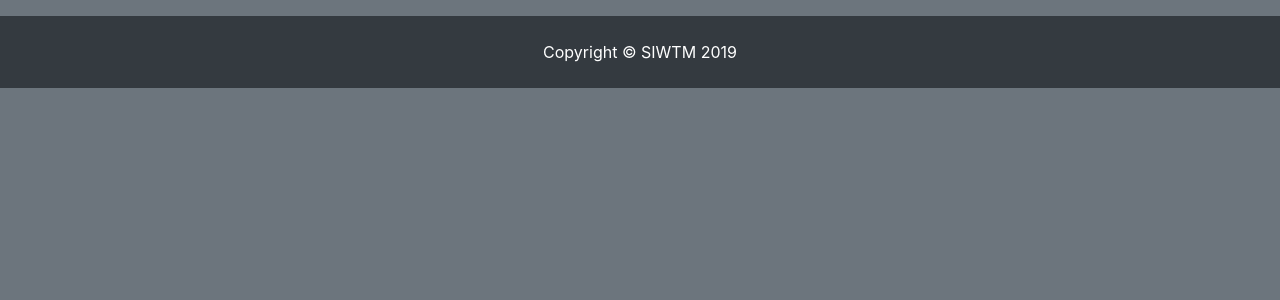
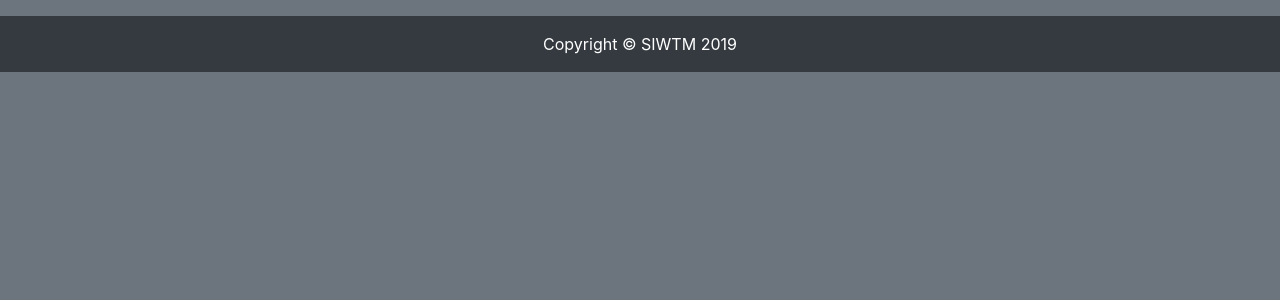
Before and after one commit to Jaimemorillo/ShouldIwatchThisMovie, a Flask app: template app/templates/base.html in a window 1280 px wide. Shown: the part 56-356 px from the top of the page. Run offline with Flask 2, Linux system fonts and the light colour scheme; the template is opened without the code that fills it, so the values that code supplies are empty; parts of the project's set-up code (start-up, migrations or seed data) failed here and were passed over; some libraries are stand-ins or nearby versions.

Commit message:
Visual fixing

```diff
--- a/app/templates/base.html
+++ b/app/templates/base.html
@@ -74,13 +74,21 @@
     <!-- /.container -->
 
     <!-- Footer -->
-    <footer class="py-4 bg-dark">
+    {% if 'movie' in request.path %}
+    <footer class="py-3 bg-dark fixed-bottom">
         <div class="container">
             <p class="m-0 text-center text-white">Copyright &copy; SIWTM 2019</p>
         </div>
         <!-- /.container -->
     </footer>
-
+    {% else %}
+    <footer class="py-3 bg-dark">
+        <div class="container">
+            <p class="m-0 text-center text-white">Copyright &copy; SIWTM 2019</p>
+        </div>
+        <!-- /.container -->
+    </footer>
+    {% endif %}
     <!-- Bootstrap core JavaScript -->
     <script src="../static/vendor/jquery/jquery.min.js"></script>
     <script src="../static/vendor/bootstrap/js/bootstrap.bundle.min.js"></script>
--- a/app/templates/movie.html
+++ b/app/templates/movie.html
@@ -3,13 +3,13 @@
 {% block content %}
 
 <div class="card my-4">
-    <div class="row">
+    <a href="/{{request.path.split('/')[1]}}" class="row text-dark card-link">
         <img class="card-img-top col-lg-3 col-md-5 my-3 ml-3" src="{{ movies.image_path[id] }}" alt="">
         <div class="card-body col-lg-8 col-md-6 my-5 mx-3">
             <h4 class="card-title text-center"> {{ movies.title[id] }} </h4>
             <p class="card-text mt-4 text-justify">{{ movies.overview[id] }}</p>
         </div>
-    </div>
+    </a>
     <div class="card-footer text-center">
         {% if  50 > movies.prediction[id] %}
         <div class="card my-3 text-danger">
```
